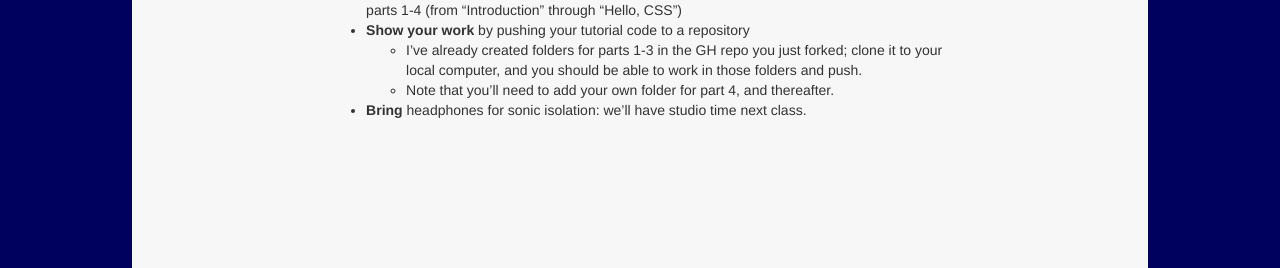
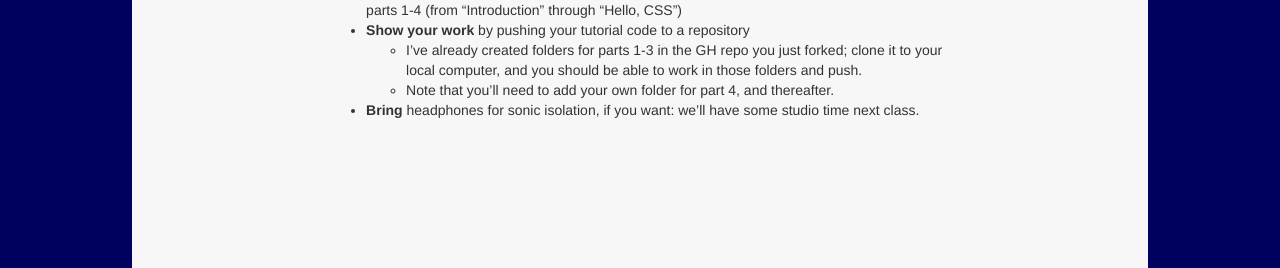
Before and after one commit to benmiller314/cdm2019fall, a Jekyll site: the page built from plans/lesson-16.md, in a window 1280 px wide and 900 px high, scrolled down 2247 px. Shown: the part 439-707 px from the top of the window. Built offline with Jekyll 4.4.1, drawn with Linux system fonts in a browser that asks for light colours; our own code applies the rules of GitHub Pages for plain Markdown files.

Commit message:
minor change

```diff
--- a/plans/lesson-16.md
+++ b/plans/lesson-16.md
@@ -141,4 +141,4 @@ I expect this will take a bit more than four minutes, because I fully plan to in
 * **Show your work** by pushing your tutorial code to a repository
    - I've already created folders for parts 1-3 in the GH repo you just forked; clone it to your local computer, and you should be able to work in those folders and push.
    - Note that you'll need to add your own folder for part 4, and thereafter.
-* **Bring** headphones for sonic isolation: we'll have studio time next class.
+* **Bring** headphones for sonic isolation, if you want: we'll have some studio time next class.
```
